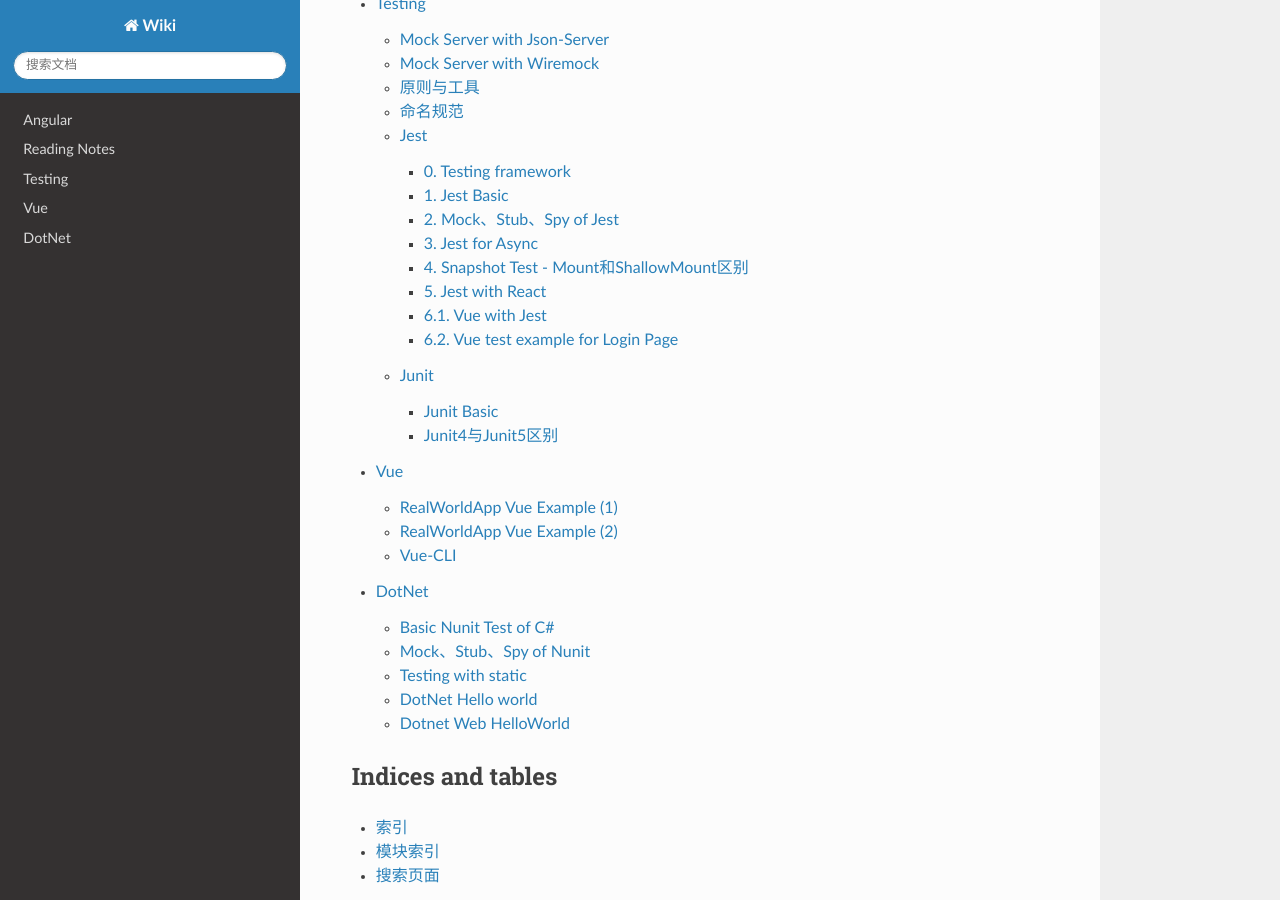
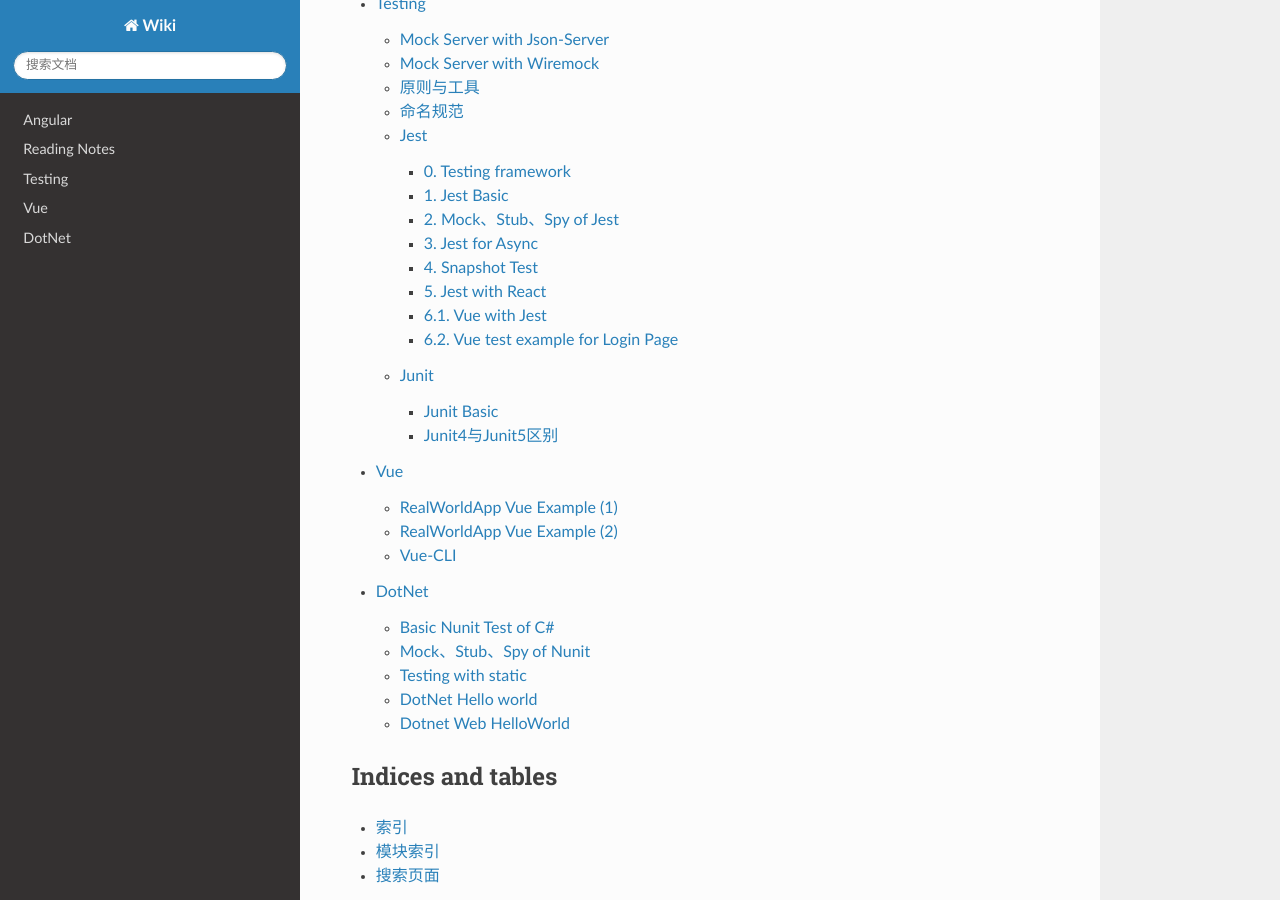
Before and after one commit to abigail830/Sphinx_wiki, a Sphinx documentation site: the page built from source/index.rst, in a window 1280 px wide and 900 px high, scrolled down 839 px. Built offline with Sphinx 7.4.7 and the Read the Docs theme 2.0.0, drawn with Linux system fonts in a browser that asks for light colours.

Commit message:
Update Jest4 mount.rst

```diff
--- a/source/Testing/Jest/Jest4 mount.rst
+++ b/source/Testing/Jest/Jest4 mount.rst
@@ -1,5 +1,8 @@
-4. Snapshot Test - Mount和ShallowMount区别
+4. Snapshot Test
 =========================================================
+
+Mount和ShallowMount区别
+-----------------------------
 
 用具体例子说明： 假设有组件Message, 里面包含子组件List,
 
```
